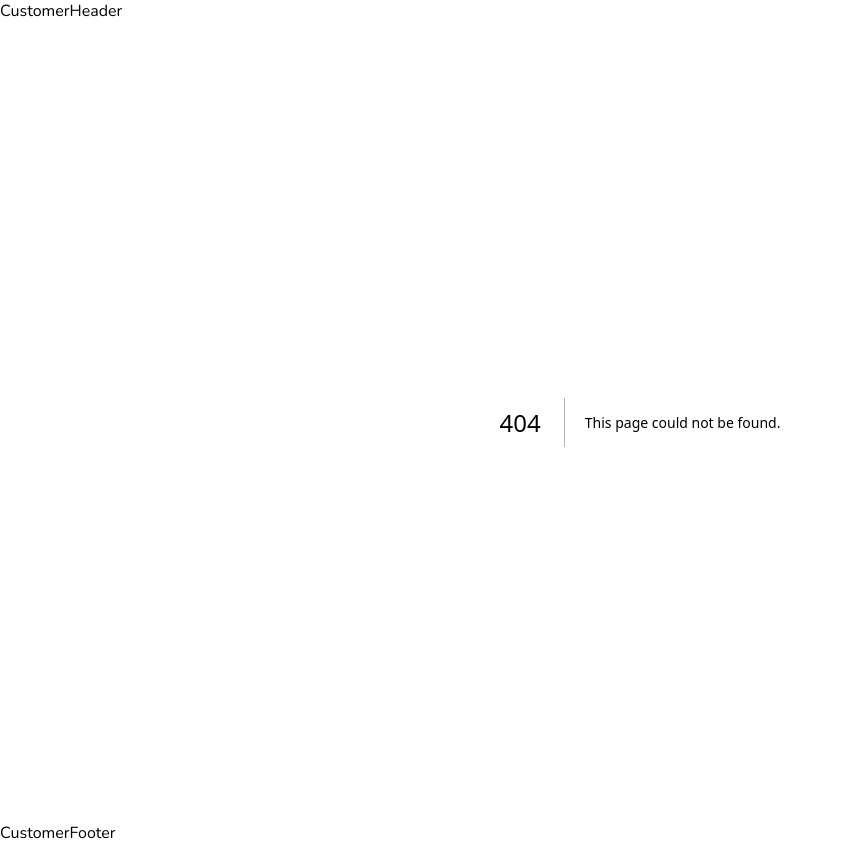
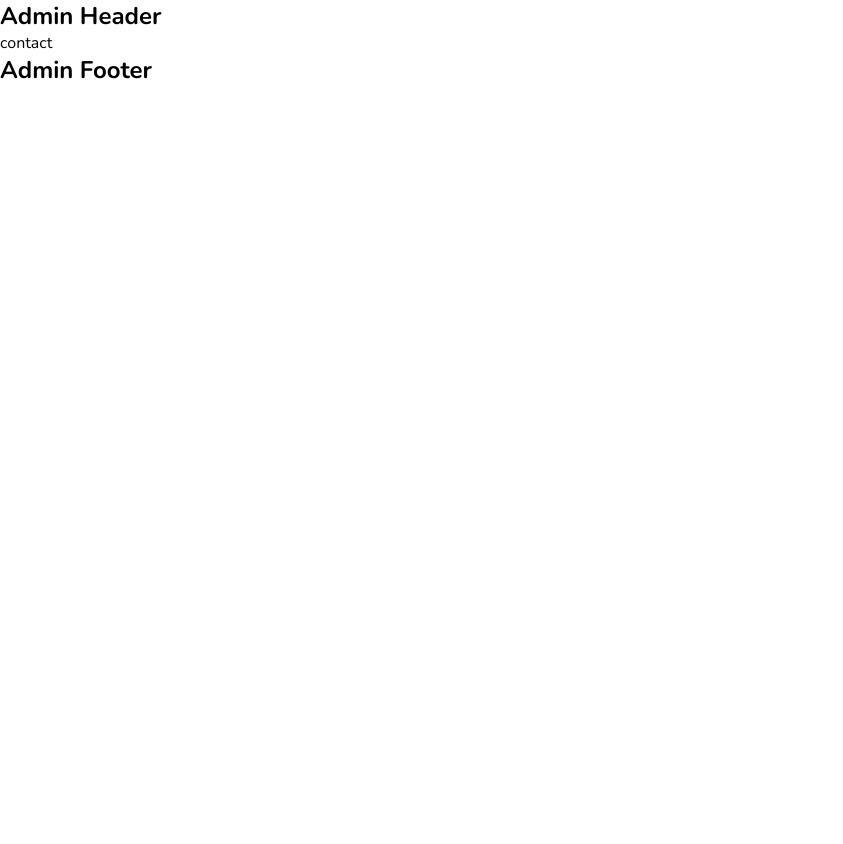
Before and after one commit to arafatyamin/kacha-bazar, a Next.js app: page /contact in a window 1280 px wide. Before the commit this address had no page. Shown: the whole page, without its empty margins (0-843 px from the left). After the commit the page ends 800 px from the top, so only its background shows below. Built offline with nearby package versions, Linux system fonts and the light colour scheme.

Commit message:
Route based layouting added

```diff
--- /dev/null
+++ b/Layouts/AdminLayout.js
@@ -0,0 +1,13 @@
+import React from "react";
+
+const AdminLayout = ({ children }) => {
+  return (
+    <div>
+      <h2>Admin Header</h2>
+      {children}
+      <h2>Admin Footer</h2>
+    </div>
+  );
+};
+
+export default AdminLayout;
--- a/Layouts/Layout.js
+++ b/Layouts/CustomerLayout.js
@@ -2,7 +2,7 @@ import CustomerFooter from "@/Components/CustomerComponents/CustomerFooter/Custo
 import CustomerHeader from "@/Components/CustomerComponents/CustomerHeader/CustomerHeader";
 import React from "react";
 
-const Layout = ({ children }) => {
+const CustomerLayout = ({ children }) => {
   return (
     <>
       <CustomerHeader />
@@ -12,4 +12,4 @@ const Layout = ({ children }) => {
   );
 };
 
-export default Layout;
+export default CustomerLayout;
--- a/pages/_app.js
+++ b/pages/_app.js
@@ -1,17 +1,9 @@
-import Layout from "@/Layouts/Layout";
 import "@/styles/globals.css";
 
-// const layouts = {
-//   customer: CustomerLayout,
-//   admin: AdminLayout,
-// };
+export default function App({ Component, pageProps }) {
+  const getLayout = Component.getLayout || ((page) => page);
 
-export default function App({ Component, pageProps }) {
-  return (
-    <Layout>
-      <Component {...pageProps} />
-    </Layout>
-  );
+  return getLayout(<Component {...pageProps} />);
 }
 
 App;
--- /dev/null
+++ b/pages/contact.js
@@ -0,0 +1,13 @@
+import React from "react";
+import AdminLayout from "../Layouts/AdminLayout";
+
+
+const contact = () => {
+  return <div>contact</div>;
+};
+
+contact.getLayout = (page) => {
+  return <AdminLayout>{page}</AdminLayout>;
+};
+
+export default contact;
```
Also changed, not shown: Layouts/CommonLayout.js (added, +7 -0 lines).
